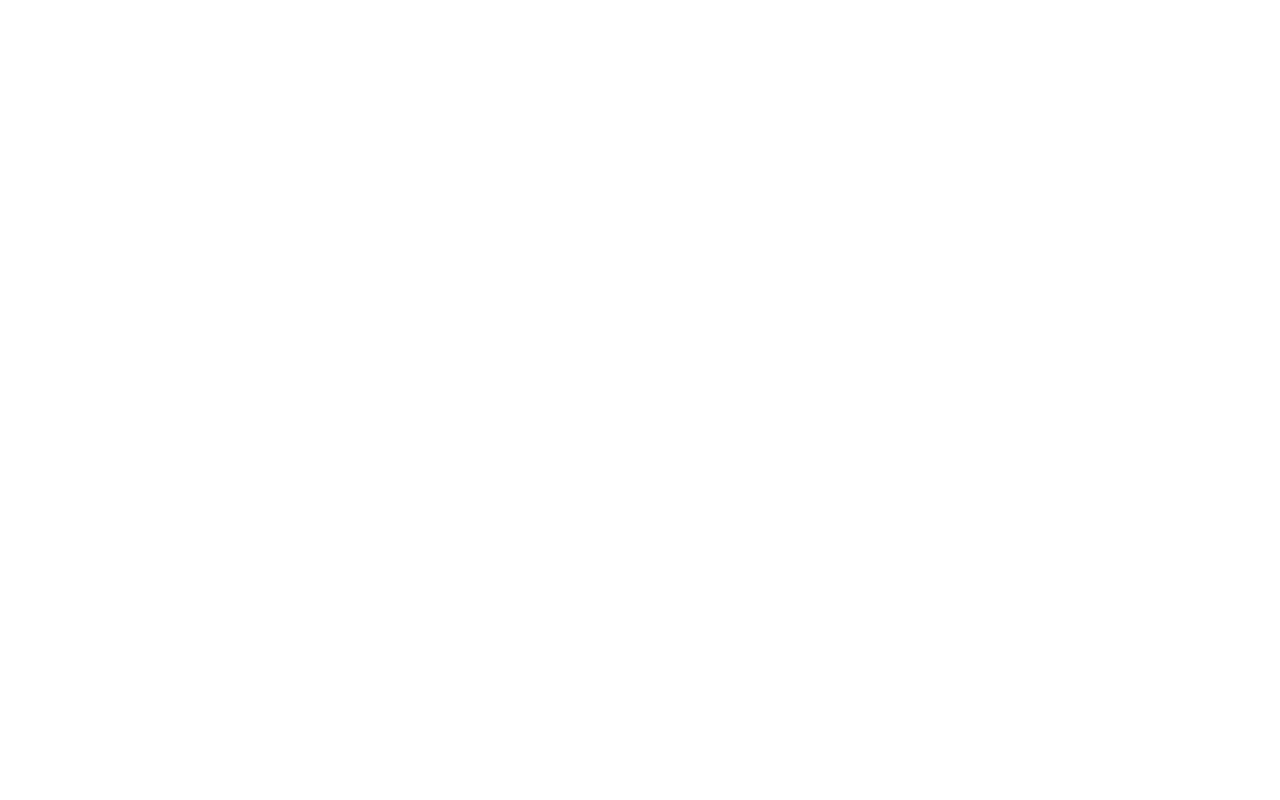
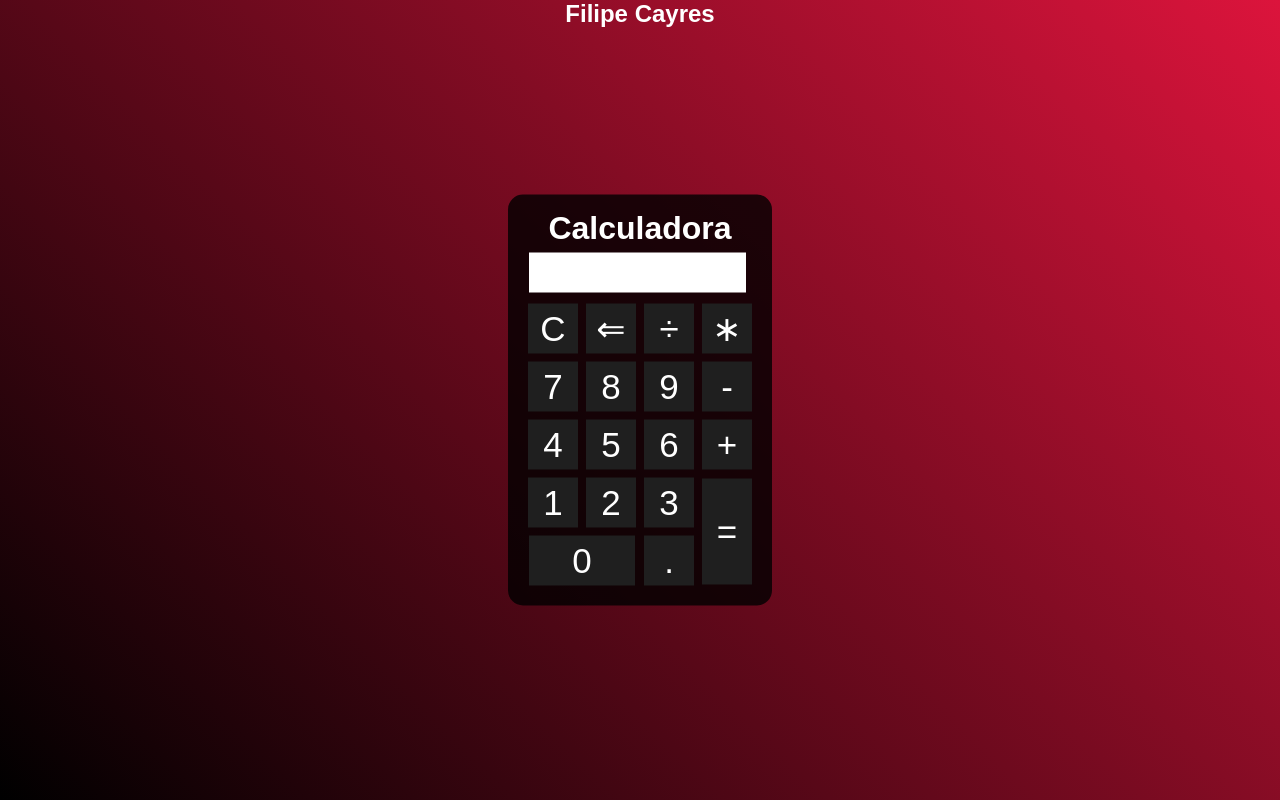
Before and after one commit to Filipeck/Portfolio, a plain HTML site: page Calculadora/index.html in a window 1280 px wide. Drawn offline with Linux system fonts and the light colour scheme.

Commit message:
calculadora visual att

```diff
--- a/Calculadora/assets/style.css
+++ b/Calculadora/assets/style.css
@@ -0,0 +1,56 @@
+*{
+    margin: 0;
+    padding: 0;
+}
+
+.fundo{
+    background-image: linear-gradient(45deg, black, crimson);
+    height: 100vh;
+    color: white;
+    font-family: Arial, Helvetica, sans-serif;
+    text-align: center;
+}
+
+.calculadora{
+    position: absolute;
+    background-color: rgba(0, 0, 0, 0.8);
+    top: 50%;
+    left: 50%;
+    transform: translate(-50%,-50%);
+    border-radius: 15px;
+    padding: 15px;
+}
+
+.botao{
+    width: 50px;
+    height: 50px;
+    font-size: 35px;
+    background-color: rgba(31, 31, 31);
+    border: none;
+    color: white;
+    cursor: pointer;
+    margin: 3px;
+}
+
+.igual{
+    height: 106px;
+}
+
+.zero{
+    width: 106px;
+}
+
+.botao:hover{
+    background-color: black;
+}
+
+#resultado{
+    background-color: white;
+    width: 207px;
+    height: 30px;
+    margin: 6px;
+    padding: 5px;
+    font-size: 25px;
+    color: black;
+    text-align: right;
+}
--- a/Calculadora/index.html
+++ b/Calculadora/index.html
@@ -5,10 +5,47 @@
     <meta http-equiv="X-UA-Compatible" content="IE=edge">
     <meta name="viewport" content="width=device-width, initial-scale=1.0">
     <meta name="author" content="Filipe Cayres">
-    <meta name="description" content="">
-    <title>Calculadora</title>
+    <meta name="description" content="Webpage contendo uma Calculadora simples para a realização de cálculos matemáticos básicos">
+    <link rel="stylesheet" href="./assets/style.css">
+    <title>Calculadora Matemática</title>
 </head>
 <body>
-
+    <div class="fundo">
+        <h2>Filipe Cayres</h2>
+        <main class="calculadora">
+            <h1>Calculadora</h1>
+            <p id="resultado"></p>
+            <table>
+                <tr>
+                    <td><button class="botao">C</button></td>
+                    <td><button class="botao">&#8656;</button></td>
+                    <td><button class="botao">&divide;</button></td>
+                    <td><button class="botao">&lowast;</button></td>
+                </tr>
+                <tr>
+                    <td><button class="botao">7</button></td>
+                    <td><button class="botao">8</button></td>
+                    <td><button class="botao">9</button></td>
+                    <td><button class="botao">-</button></td>
+                </tr>
+                <tr>
+                    <td><button class="botao">4</button></td>
+                    <td><button class="botao">5</button></td>
+                    <td><button class="botao">6</button></td>
+                    <td><button class="botao">+</button></td>
+                </tr>
+                <tr>
+                    <td><button class="botao">1</button></td>
+                    <td><button class="botao">2</button></td>
+                    <td><button class="botao">3</button></td>
+                    <td rowspan="2"><button class="botao igual">=</button></td>
+                </tr>
+                <tr>
+                    <td colspan="2"><button class="botao zero">0</button></td>
+                    <td><button class="botao">.</button></td>
+                </tr>
+            </table>
+        </main>
+    </div>
 </body>
 </html>
```
